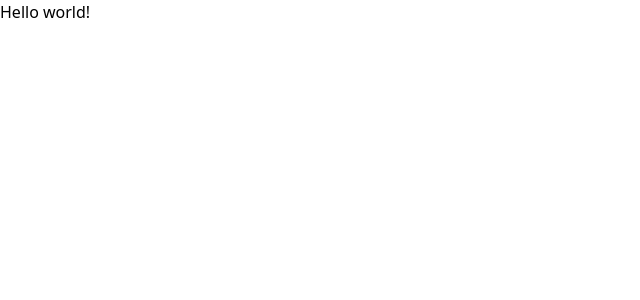
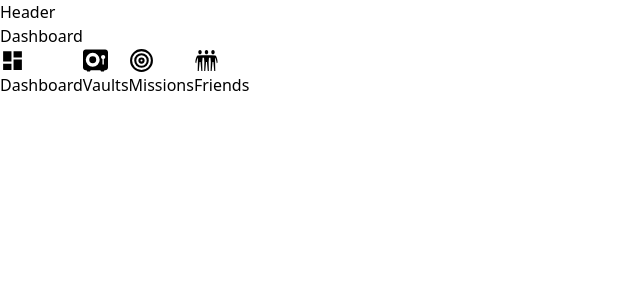
Before and after one commit to DeFiNodalRepo/TMA, a React (Vite) app: page / in a window 1280 px wide. Shown: the top 300 px of the page, without its empty margins (0-640 px from the left). Built offline with nearby package versions, Linux system fonts and the light colour scheme.

Commit message:
menuBar component

```diff
--- a/package.json
+++ b/package.json
@@ -11,7 +11,9 @@
   },
   "dependencies": {
     "react": "^18.2.0",
-    "react-dom": "^18.2.0"
+    "react-dom": "^18.2.0",
+    "react-icons": "^5.2.1",
+    "react-router-dom": "^6.23.1"
   },
   "devDependencies": {
     "@types/react": "^18.2.66",
@@ -24,6 +26,7 @@
     "eslint-plugin-react-hooks": "^4.6.0",
     "eslint-plugin-react-refresh": "^0.4.6",
     "postcss": "^8.4.38",
+    "prettier": "^3.3.2",
     "tailwindcss": "^3.4.4",
     "typescript": "^5.2.2",
     "vite": "^5.2.0"
--- a/src/App.tsx
+++ b/src/App.tsx
@@ -1,10 +1,45 @@
+import { BrowserRouter as Router, Route, Routes } from "react-router-dom";
+import Loader from "./components/Loader";
+import { useEffect, useState } from "react";
+import Dashboard from "./pages/Dashboard";
+import Earn from "./pages/Missions";
+import Vaults from "./pages/Vaults";
+import Referrals from "./pages/Referral";
+import Missions from "./pages/Missions";
+function App() {
+  const [loading, setLoading] = useState<boolean>(true);
 
-function App() {
-  return (
-    <h1 className="text-3xl text-slate-500 ">
-      Hello world!
-    </h1>
-  )
+  useEffect(() => {
+    setTimeout(() => setLoading(false), 1000);
+  }, []);
+
+
+  return loading ? (
+    <Loader />
+  ) : (
+    <Router>
+      <Routes>
+        <Route
+          index
+          element={<Dashboard />}
+        />
+        <Route
+          path="/vaults"
+          element={<Vaults />}
+        />
+        <Route
+          path="/missions"
+          element={<Missions />}
+        />
+        <Route
+          path="/referrals"
+          element={<Referrals />}
+        />
+
+      </Routes>
+    </Router>
+
+  );
 }
 
 export default App
--- /dev/null
+++ b/src/components/Header.tsx
@@ -0,0 +1,9 @@
+import React from 'react'
+
+function Header() {
+  return (
+    <div>Header</div>
+  )
+}
+
+export default Header
--- /dev/null
+++ b/src/components/Loader.tsx
@@ -0,0 +1,9 @@
+const Loader = () => {
+  return (
+    <div className="flex h-screen items-center justify-center bg-main">
+      <div className=" h-16 w-16 animate-spin rounded-full border-4 border-solid border-primary border-t-transparent"></div>
+    </div>
+  );
+};
+
+export default Loader;
--- /dev/null
+++ b/src/components/MenuBar.tsx
@@ -0,0 +1,45 @@
+import { MdDashboard } from "react-icons/md";
+import { FaVault } from "react-icons/fa6";
+import { FiTarget } from "react-icons/fi";
+import { GiThreeFriends } from "react-icons/gi";
+import Dashboard from "../pages/Dashboard";
+import { Link, NavLink } from "react-router-dom";
+
+function MenuBar() {
+  return (
+    <div className='flex justify-center'>
+      <div className="flex overflow-hidden bg-gray-900 border border-gray-700 divide-x divide-gray-700 rounded-lg rtl:flex-row-reverse">
+        <NavLink to="/" className={({ isActive }) => isActive ? "bg-gray-700" : ""}>
+          <button className="flex flex-col items-center px-4 py-2 mx-2 text-xs font-medium text-gray-300 transition-colors duration-200 gap-x-3">
+            <MdDashboard size={25} />
+            <span>Dashboard</span>
+          </button>
+        </NavLink>
+
+        <NavLink to="/vaults" className={({ isActive }) => isActive ? "bg-gray-700" : ""}>
+          <button className="flex flex-col items-center px-4 py-2 mx-2 text-xs font-medium text-gray-300 transition-colors duration-200 gap-x-3">
+            <FaVault size={25} />
+            <span>Vaults</span>
+          </button>
+        </NavLink>
+
+        <NavLink to='/missions' className={({ isActive }) => isActive ? "bg-gray-700" : ""}>
+          <button className="flex flex-col items-center px-4 py-2 mx-2 text-xs font-medium text-gray-300 transition-colors duration-200 gap-x-3">
+            <FiTarget size={25} />
+            <span>Missions</span>
+          </button>
+        </NavLink>
+
+        <NavLink to="/referrals" className={({ isActive }) => isActive ? "bg-gray-700" : ""}>
+          <button className="flex flex-col items-center px-4 py-2 mx-2 text-xs font-medium text-gray-300 transition-colors duration-200 gap-x-3">
+            <GiThreeFriends size={25} />
+            <span>Friends</span>
+          </button>
+        </NavLink>
+
+      </div>
+    </div >
+  )
+}
+
+export default MenuBar
--- a/src/layout/DefaultLayout.tsx
+++ b/src/layout/DefaultLayout.tsx
@@ -1,23 +1,22 @@
 import React, { useState, ReactNode } from 'react';
-import Header from '../components/Header/Header';
-import Sidebar from '../components/Sidebar/Sidebard';
+import Header from '../components/Header';
+import MenuBar from '../components/MenuBar';
 
 const DefaultLayout: React.FC<{ children: ReactNode }> = ({ children }) => {
-  const [sidebarOpen, setSidebarOpen] = useState(false);
 
   return (
-    <div className="dark:bg-boxdark-2 dark:text-stone-100">
+    <div className="bg-sky-900">
       <div className="flex h-screen overflow-hidden">
-        <Sidebar sidebarOpen={sidebarOpen} setSidebarOpen={setSidebarOpen} />
-
-        <div className="relative flex flex-1 flex-col overflow-y-auto overflow-x-hidden">
-          <Header sidebarOpen={sidebarOpen} setSidebarOpen={setSidebarOpen} />
-
+        <div className="relative flex flex-col flex-1 overflow-x-hidden overflow-y-auto">
+          <Header />
           <main>
-            <div className="mx-auto max-w-screen-2xl p-4 md:p-6 2xl:p-10">
+            <div className="p-4 mx-auto max-w-screen-2xl ">
               {children}
             </div>
           </main>
+          <div className="fixed bottom-0 left-0 right-0 mb-4">
+            <MenuBar />
+          </div>
         </div>
       </div>
     </div>
--- /dev/null
+++ b/src/pages/Dashboard.tsx
@@ -0,0 +1,11 @@
+import DefaultLayout from "../layout/DefaultLayout"
+
+function Dashboard() {
+  return (
+    <DefaultLayout >
+      <div>Dashboard</div>
+    </DefaultLayout>
+  )
+}
+
+export default Dashboard
--- /dev/null
+++ b/src/pages/Missions.tsx
@@ -0,0 +1,11 @@
+import DefaultLayout from '../layout/DefaultLayout'
+
+function Missions() {
+  return (
+    <DefaultLayout >
+      <div>Earn</div>
+    </DefaultLayout>
+  )
+}
+
+export default Missions
--- /dev/null
+++ b/src/pages/Referral.tsx
@@ -0,0 +1,11 @@
+import DefaultLayout from '../layout/DefaultLayout'
+
+function Referrals() {
+  return (
+    <DefaultLayout >
+      <div className='text-white'>Vaults</div>
+    </DefaultLayout>
+  )
+}
+
+export default Referrals
--- /dev/null
+++ b/src/pages/Vaults.tsx
@@ -0,0 +1,12 @@
+
+import DefaultLayout from '../layout/DefaultLayout'
+
+function Vaults() {
+  return (
+    <DefaultLayout >
+      <div className='text-white'>Vaults</div>
+    </DefaultLayout>
+  )
+}
+
+export default Vaults
```
Also changed, not shown: 2 other files (tests, documents, lock files or other folders).
